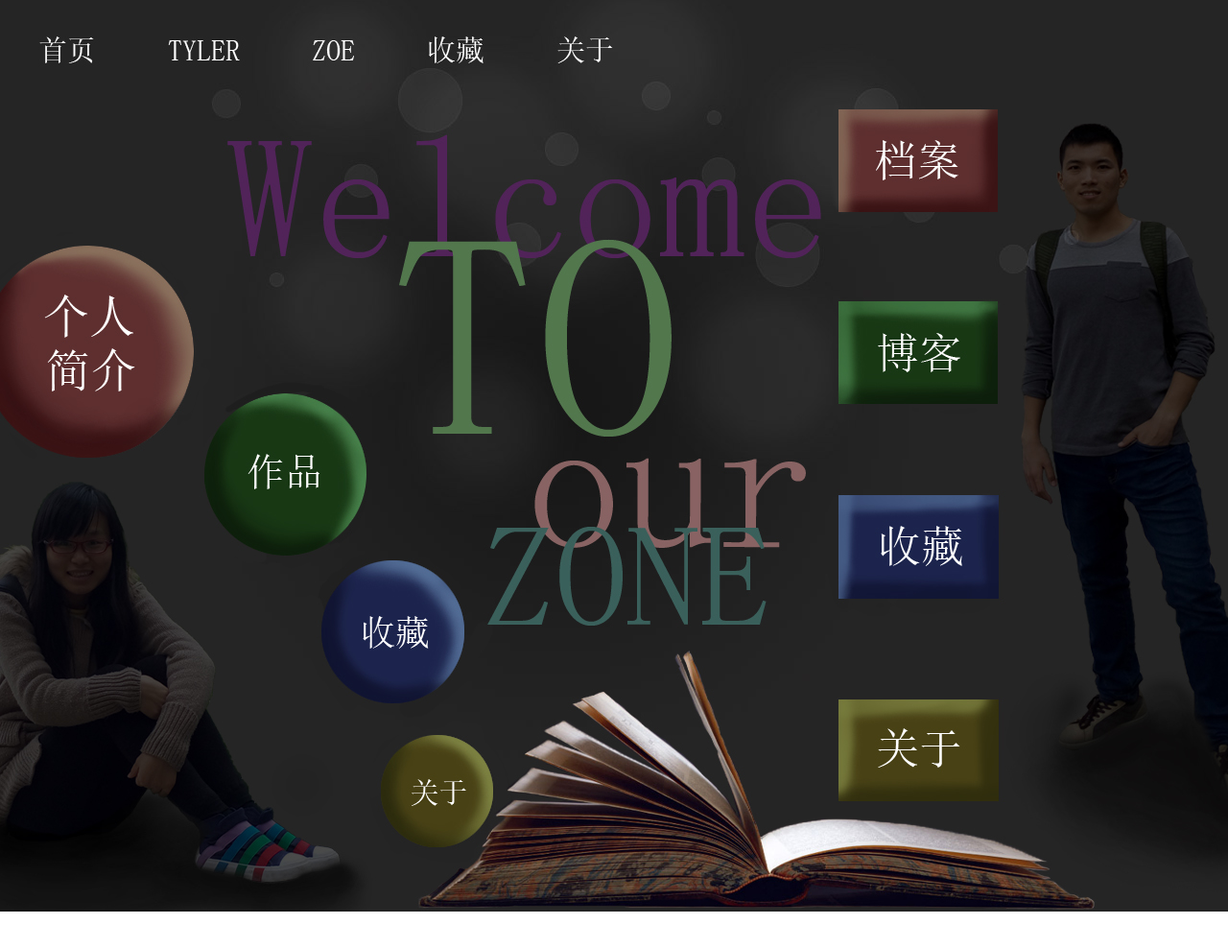
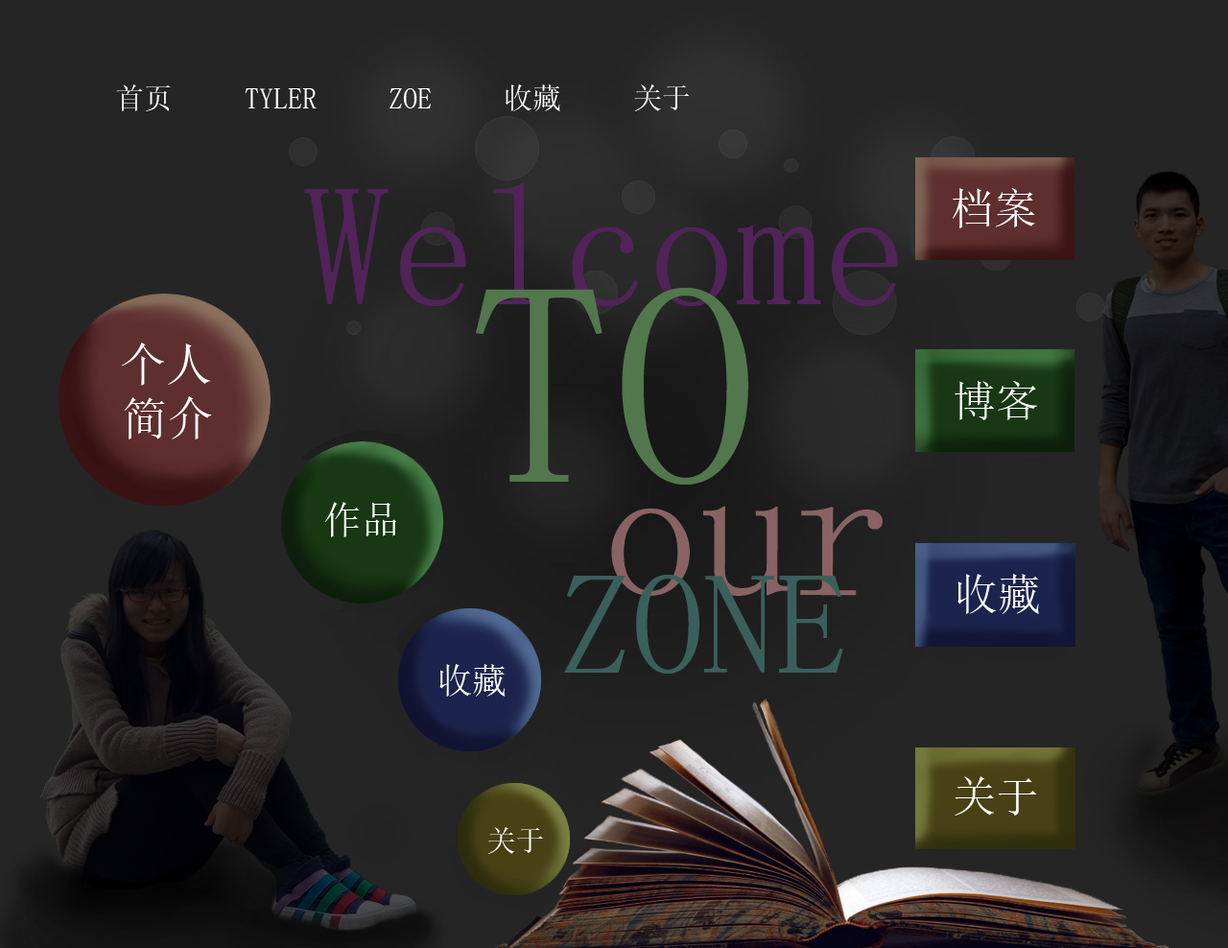
Before and after one commit to chaotyler/chaotyler.github.io, a Jekyll site: the page zoetyler.html, which Jekyll copies as it is, in a window 1280 px wide. Shown: the whole page at 96% size. Built offline with Jekyll 4.4.1, drawn with Linux system fonts in a browser that asks for light colours; Markdown is read by kramdown in place of the engine named in the settings.

Commit message:
home new demo

```diff
--- a/zoetyler.html
+++ b/zoetyler.html
@@ -12,8 +12,8 @@
             height: 100%;
         }
         body {
-            height: 850px;
-            background: url('img/bg.jpg') center no-repeat;
+            height: 980px;
+            background: url('img/bg.jpg') no-repeat;
             /*background-size: 100% 100%;*/
         }
     </style>
```
